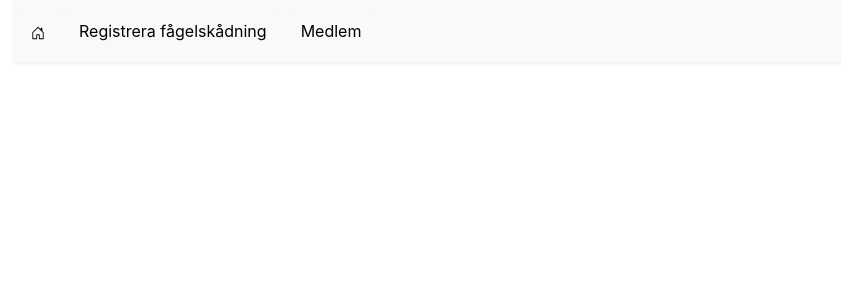
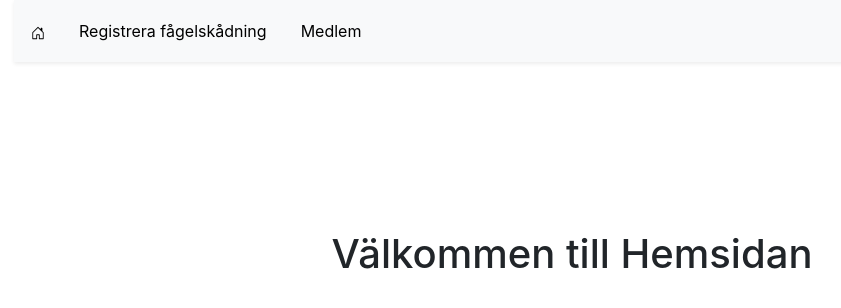
Before and after one commit to eckonsult/alertbird_fe, a React (Create React App) app: page / in a window 1280 px wide. Shown: the top 308 px of the page, without its empty margins (68-909 px from the left). Built offline with nearby package versions, Linux system fonts and the light colour scheme.

Commit message:
20220523 BrowserRouter

```diff
--- a/src/App.js
+++ b/src/App.js
@@ -35,7 +35,7 @@ function App(){
           </ul>
         </nav>
         <Routes>
-            <Route  path="/" element={AlertBirdHome}/>
+            <Route  path="/" element={<AlertBirdHome/>}/>
             <Route  path='/AlertbirdHome' element={<AlertBirdHome/>}/>
             <Route  path='/AddBirdwatching' element={<AlertAddBirdwatching/>}/>
             <Route  path='/AlertBirdMembersPage' element={<AlertBirdMembersPage/>}/>
```
